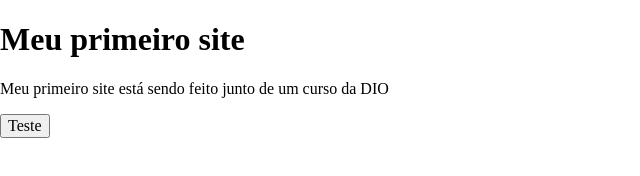
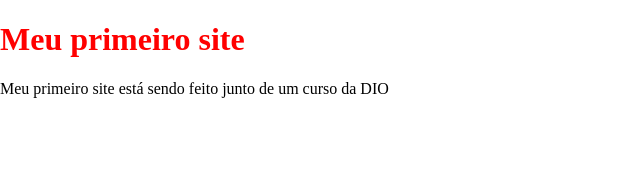
Before and after one commit to kellypc/pokedex-app-DIO, a plain HTML site: page index.html in a window 1280 px wide. Shown: the whole page, without its empty margins (0-640 px from the left). Drawn offline with nearby package versions, Linux system fonts and the light colour scheme.

Commit message:
Project organization

```diff
--- /dev/null
+++ b/assets/css/global.css
@@ -0,0 +1,3 @@
+h1 {
+  color: red;
+}
--- /dev/null
+++ b/assets/js/main.js
@@ -0,0 +1 @@
+console.log("Sucesso!!!");
--- a/index.html
+++ b/index.html
@@ -7,20 +7,12 @@
   <link rel="stylesheet" href="https://cdnjs.cloudflare.com/ajax/libs/normalize/8.0.1/normalize.min.css"
     integrity="sha512-NhSC1YmyruXifcj/KFRWoC561YpHpc5Jtzgvbuzx5VozKpWvQ+4nXhPdFgmx8xqexRcpAglTj9sIBWINXa8x5w=="
     crossorigin="anonymous" referrerpolicy="no-referrer" />
+  <link rel="stylesheet" href="/assets/css/global.css">
 </head>
 <body>
   <h1>Meu primeiro site</h1>
   <p>Meu primeiro site está sendo feito junto de um curso da DIO</p>
 
-  <button id="btn-teste" type="button">
-    Teste
-  </button>
-
-  <script>
-    const btnTeste = document.getElementById("btn-teste");
-    btnTeste.addEventListener("click", function(){
-      console.log("Clicou o botão");
-    })
-  </script>
+  <script src="assets/js/main.js"></script>
 </body>
 </html>
```
